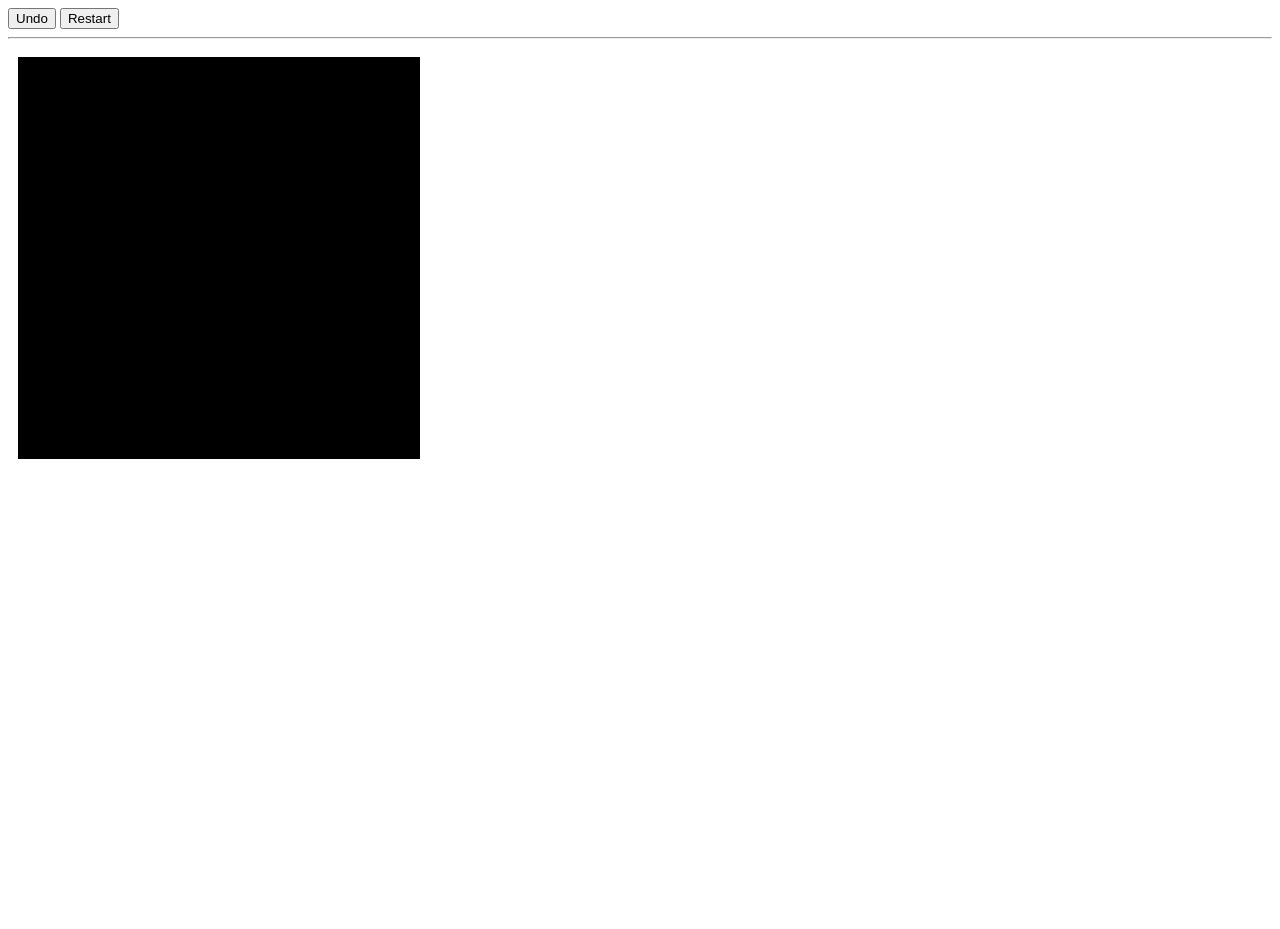
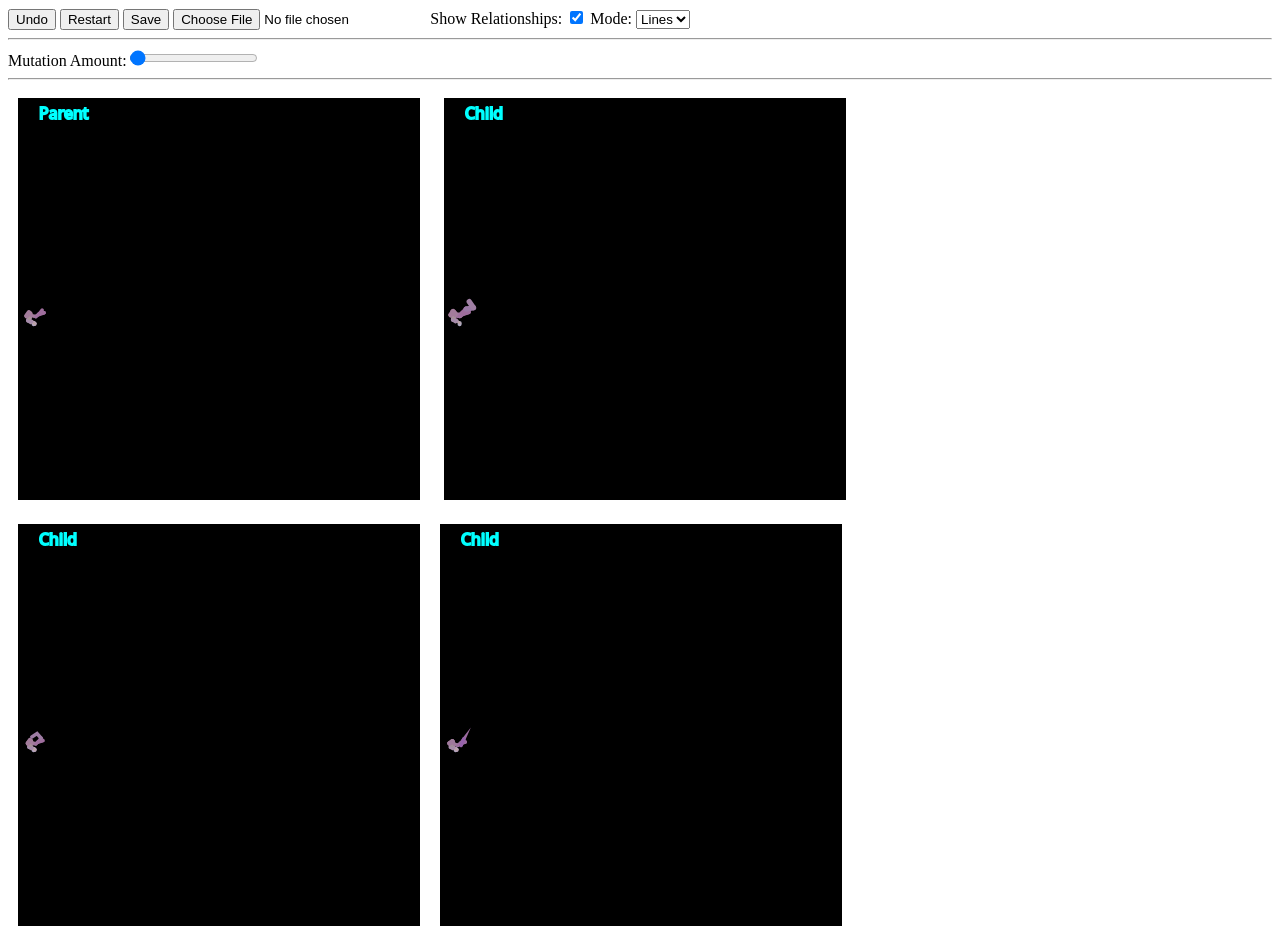
Before and after one commit to wolfgangmeyers/biomorph.art, a website built with Parcel: page docs/index.html in a window 1280 px wide. Shown: the top 929 px of the page. Before the commit the page ends 800 px from the top, so only its background shows below. Built offline with nearby package versions, Linux system fonts and the light colour scheme.

Commit message:
Publish updates
* Configurable mutation rate
* Higher probability of color shift
* Icons!

```diff
--- a/docs/index.html
+++ b/docs/index.html
@@ -1,2 +1,2 @@
-<html><body> <button id="undo">Undo</button> <button id="restart">Restart</button> <hr> <canvas width="400" height="400" id="canvas" style="background-color:#000;width:400px;height:400px;border:1px solid #000;margin:10px;"></canvas> <span id="children"></span> <script src="/biomorphic.3b681ca3.js"></script>
+<html><body> <link rel="stylesheet" href="https://cdnjs.cloudflare.com/ajax/libs/font-awesome/5.14.0/css/all.min.css"> <button id="undo">Undo </button> <button id="restart">Restart</button> <button id="save">Save</button> <input id="load" type="file"> Show Relationships: <input type="checkbox" id="relationships" checked> Mode: <select id="mode"> <option selected value="lines">Lines</option> <option value="icons">Icons</option> </select> <hr> Mutation Amount:<input type="range" min="1" max="1000" value="10" id="mutationAmount"> <hr> <canvas width="400" height="400" id="canvas" style="background-color:#000;width:400px;height:400px;border:1px solid #000;margin:10px;"></canvas> <span id="children"></span> <script src="/biomorphic.23a459de.js"></script>
 </body></html>
--- a/package.json
+++ b/package.json
@@ -11,7 +11,8 @@
     },
     "scripts": {
         "dev": "parcel index.html",
-        "build": "parcel build index.html"
+        "build": "parcel build index.html",
+        "publish": "yarn run build && rm docs/*.js && rm docs/*.map && rm docs/*.html && cp dist/* docs/"
     },
     "dependencies": {
         "d3-color": "^1.4.1",
```
Also changed, not shown: 4 other files.
